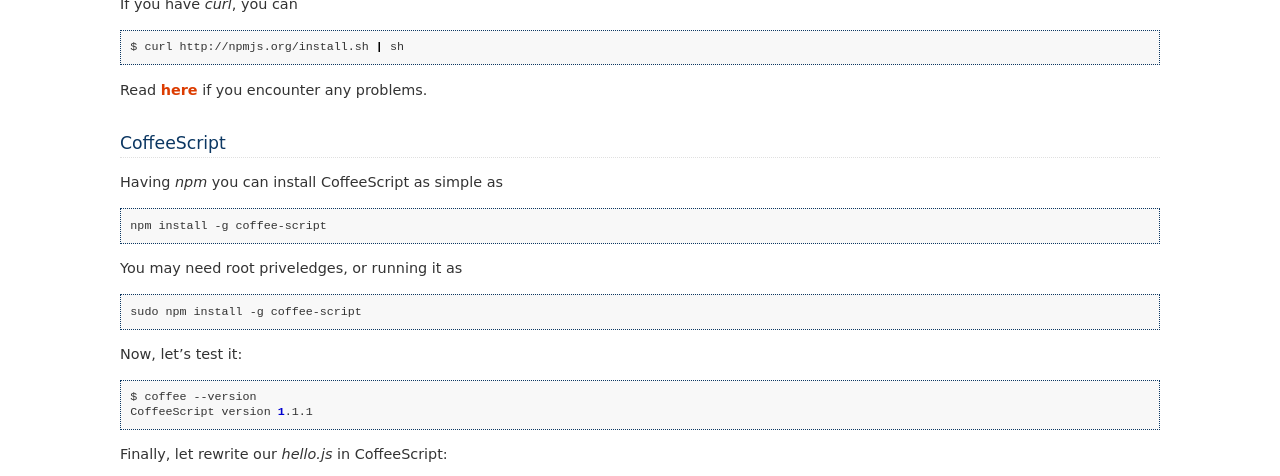
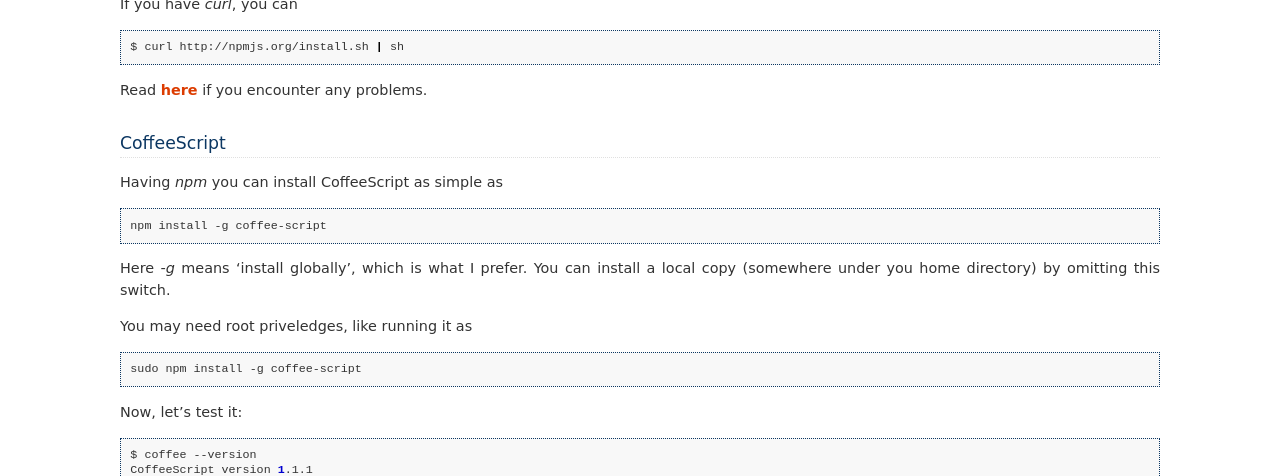
Before and after one commit to emirotin/diveintocoffeescript, a Sphinx documentation site: the page built from source/chap1.rst, in a window 1280 px wide and 900 px high, scrolled down 959 px, cut to the strip 0-476 px from the top of the window. Built offline with Sphinx 7.4.7, drawn with Linux system fonts in a browser that asks for light colours.

```diff
--- a/source/chap0.rst
+++ b/source/chap0.rst
@@ -66,7 +66,7 @@ HTML mixes tags into text content, outlining its structure and allowing styling.
 If you don't know HTML, follow this tutorial: http://www.w3schools.com/html/default.asp, specifically these chapters:
 
     * `Introduction <http://www.w3schools.com/html/html_intro.asp>`_,
-      `Get Started <html_getstarted.asp>`_
+      `Get Started <http://www.w3schools.com/html/html_getstarted.asp>`_,
     * `Basics <http://www.w3schools.com/html/html_primary.asp>`_,
       `Elements <http://www.w3schools.com/html/html_elements.asp>`_,
       `Attributes <http://www.w3schools.com/html/html_attributes.asp>`_,
--- a/source/chap1.rst
+++ b/source/chap1.rst
@@ -63,7 +63,10 @@ Having `npm` you can install CoffeeScript as simple as
 
     npm install -g coffee-script
 
-You may need root priveledges, or running it as
+Here `-g` means 'install globally', which is what I prefer. You can install a local copy (somewhere under you home directory)
+by omitting this switch.
+
+You may need root priveledges, like running it as
 ::
 
     sudo npm install -g coffee-script
```
Also changed, not shown: 6 other files.
